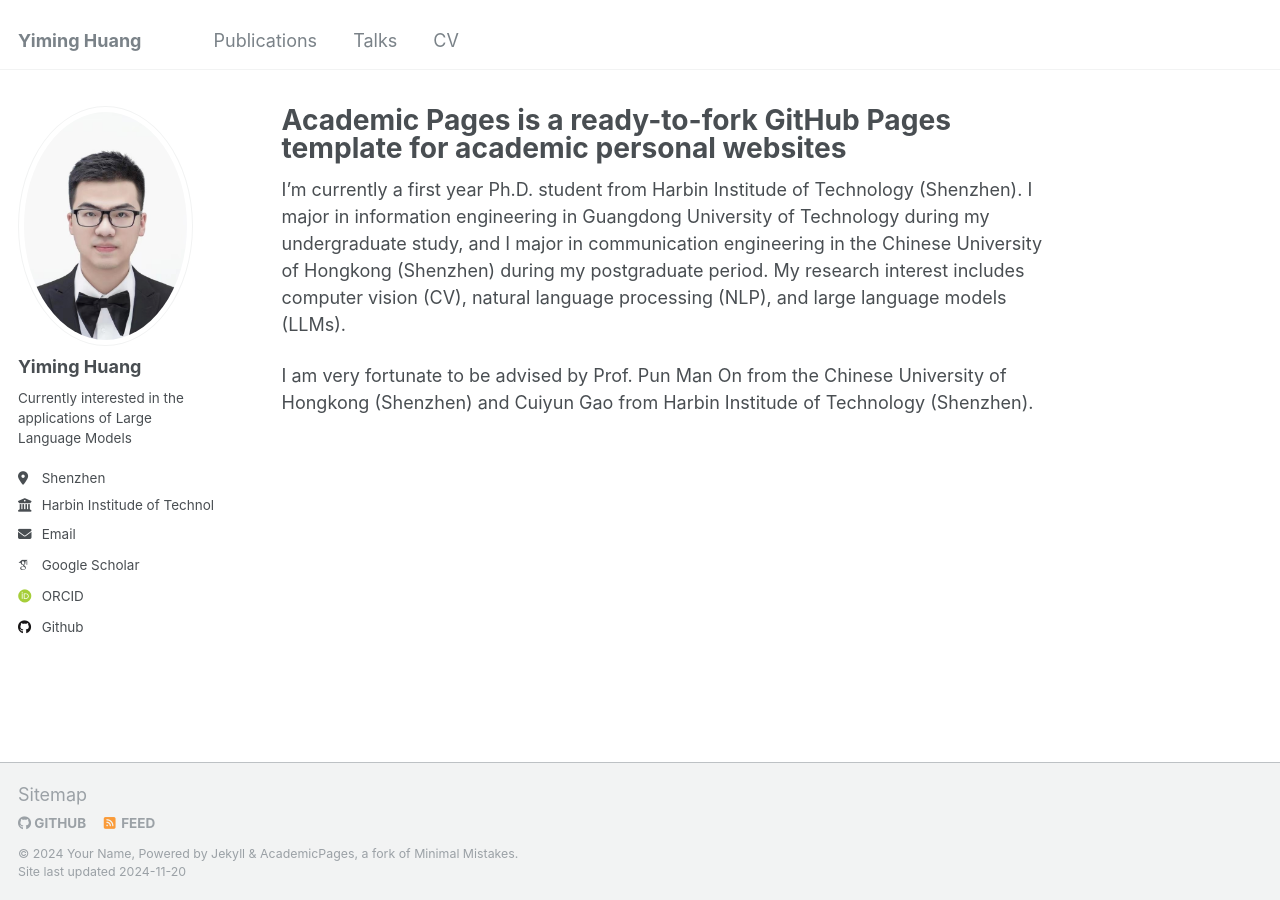
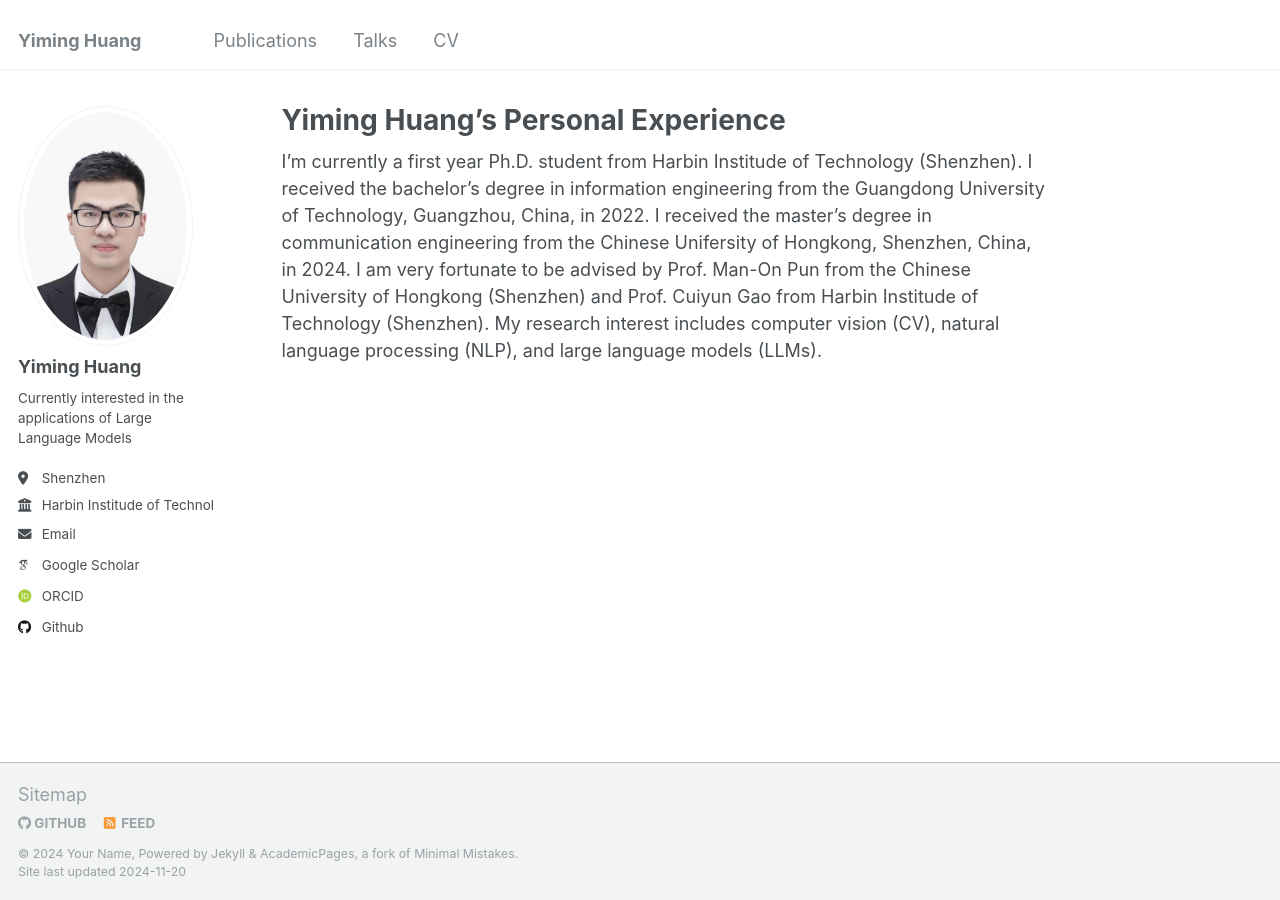
Before and after one commit to JohnHuang99/JohnHuang99.github.io, a Jekyll site: the page built from _pages/about.md, in a window 1280 px wide. Built offline with Jekyll 4.4.1, drawn with Linux system fonts in a browser that asks for light colours; some web fonts are replaced.

Commit message:
Update about.md

```diff
--- a/_pages/about.md
+++ b/_pages/about.md
@@ -1,11 +1,10 @@
 ---
 permalink: /
-title: "Academic Pages is a ready-to-fork GitHub Pages template for academic personal websites"
+title: "Yiming Huang's Personal Experience"
 author_profile: true
 redirect_from:
   - /about/
   - /about.html
 ---
-I'm currently a first year Ph.D. student from Harbin Institude of Technology (Shenzhen). I major in information engineering in Guangdong University of Technology during my undergraduate study, and I major in communication engineering in the Chinese University of Hongkong (Shenzhen) during my postgraduate period. My research interest includes computer vision (CV), natural language processing (NLP), and large language models (LLMs).
-
-I am very fortunate to be advised by Prof. Pun Man On from the Chinese University of Hongkong (Shenzhen) and Cuiyun Gao from Harbin Institude of Technology (Shenzhen).
+I'm currently a first year Ph.D. student from Harbin Institude of Technology (Shenzhen). I received the bachelor’s degree in information engineering from the Guangdong University
+of Technology, Guangzhou, China, in 2022. I received the master’s degree in communication engineering from the Chinese Unifersity of Hongkong, Shenzhen, China, in 2024. I am very fortunate to be advised by Prof. Man-On Pun from the Chinese University of Hongkong (Shenzhen) and Prof. Cuiyun Gao from Harbin Institude of Technology (Shenzhen). My research interest includes computer vision (CV), natural language processing (NLP), and large language models (LLMs).
```
